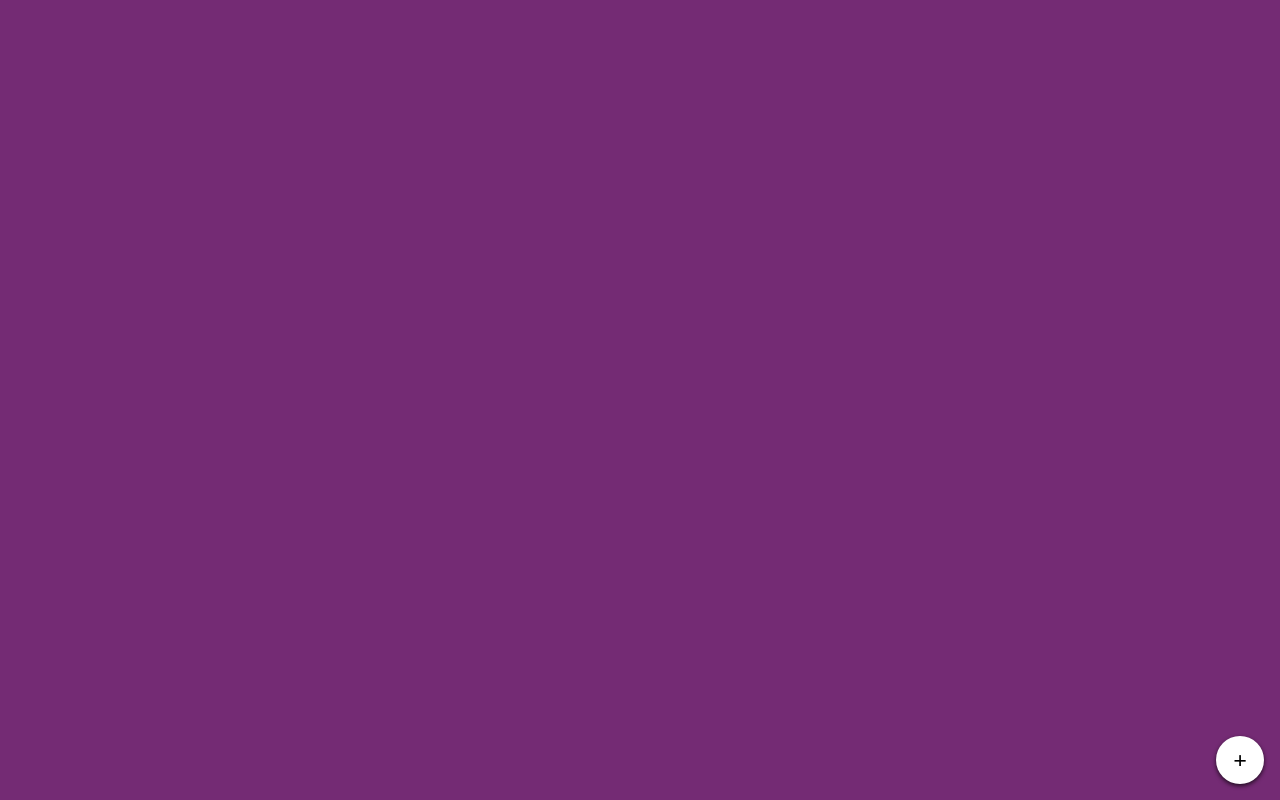
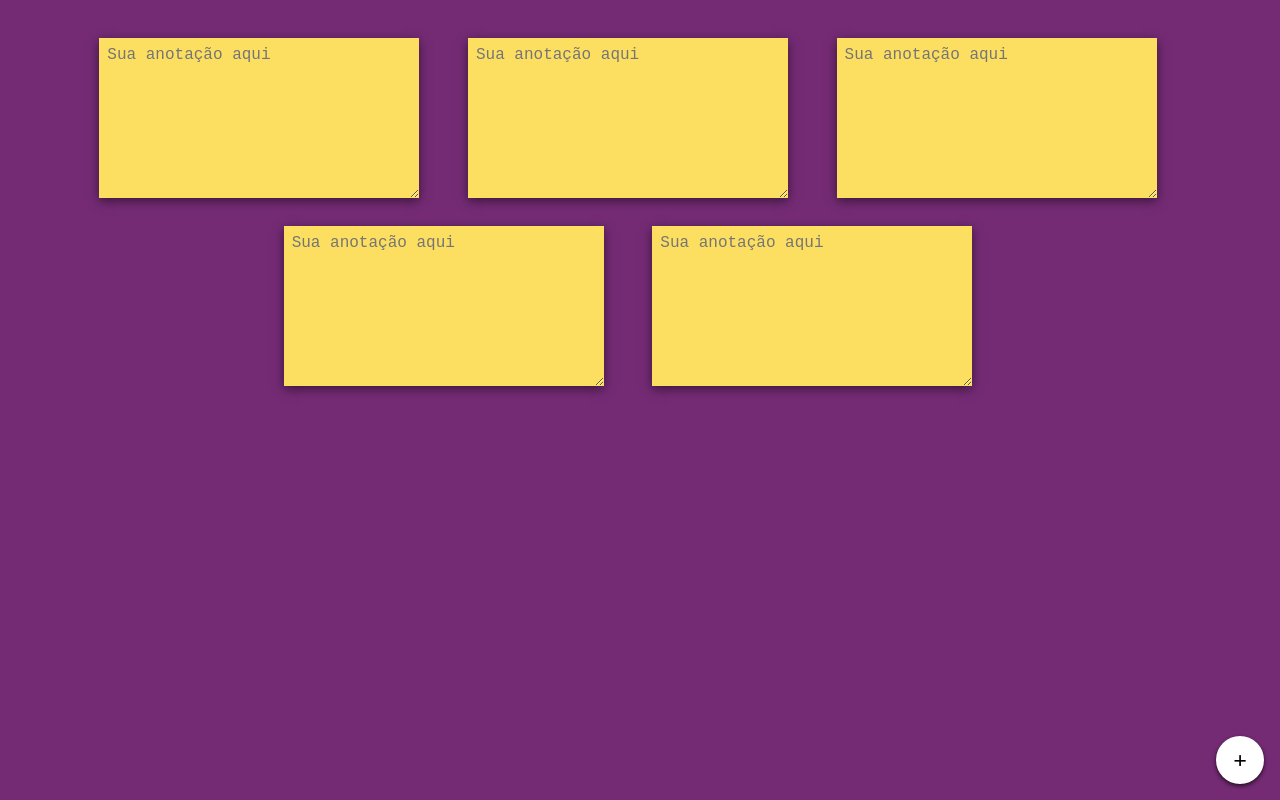
Before and after one commit to CipherCrow/projeto-BlocoNotas, a plain HTML site: page index.html in a window 1280 px wide. Drawn offline with Linux system fonts and the light colour scheme.

Commit message:
:up: criados os stickers

```diff
--- a/css/style.css
+++ b/css/style.css
@@ -12,6 +12,35 @@ body{
     background-color: #742b74;
 }
 
+/* Container */
+.container{
+    max-width: 1280px;
+    margin: 0 auto;
+    padding: 2%;
+    display: flex;
+    flex-wrap: wrap;
+    justify-content: center;
+    /* flex-direction: column; */
+}
+
+/* single-anotacao */
+.single-anotacao{
+    width: 30%;
+    padding: 1%;
+    transition: .3s ease-in-out;
+}
+.anotacao__conteudo{
+    width: 20rem;
+    height: 10rem;
+    min-height: 2rem;
+    resize: vertical;
+    outline: none;
+    padding: .5rem;
+    box-shadow: 0px 3px 10px rgba(0, 0, 0, 0.50);
+    background-color: #fcdf60;
+    border: 0;
+    font-size: 1rem;
+}
 /* Botão de adicionar */
 .btn-add{
     cursor: pointer;
--- a/index.html
+++ b/index.html
@@ -16,6 +16,23 @@
     <link rel="stylesheet" href="css/style.css">
 </head>
 <body>
+    <div class="container">
+        <div class="single-anotacao">
+            <textarea name="" class="anotacao__conteudo" placeholder="Sua anotação aqui"></textarea>
+        </div> <!-- Anotacao singular -->
+        <div class="single-anotacao">
+            <textarea name="" class="anotacao__conteudo" placeholder="Sua anotação aqui"></textarea>
+        </div> <!-- Anotacao singular -->
+        <div class="single-anotacao">
+            <textarea name="" class="anotacao__conteudo" placeholder="Sua anotação aqui"></textarea>
+        </div> <!-- Anotacao singular -->
+        <div class="single-anotacao">
+            <textarea name="" class="anotacao__conteudo" placeholder="Sua anotação aqui"></textarea>
+        </div> <!-- Anotacao singular -->
+        <div class="single-anotacao">
+            <textarea name="" class="anotacao__conteudo" placeholder="Sua anotação aqui"></textarea>
+        </div> <!-- Anotacao singular -->
+    </div> <!-- container -->
     <div class="btn-add">+</div>
     <script src="js/script.js"></script>
 </body>
```
